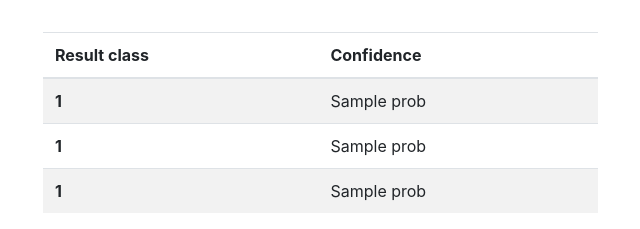
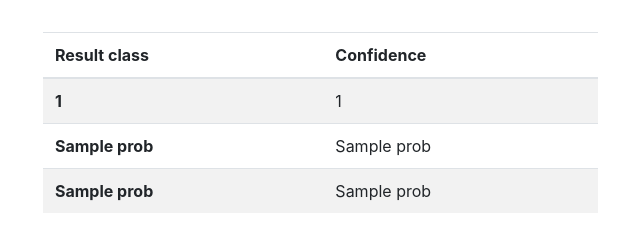
Before and after one commit to amancrackpot/DL-Image-Classification-on-Covid-Chest-X-ray-Scan-, a Python web app: template src/templates/result.html in a window 1280 px wide. Shown: the part 56-285 px from the top of the page, without its empty margins (42-682 px from the left). Run offline with Jinja, Linux system fonts and the light colour scheme; the template is opened without the code that fills it: most values are stand-ins (such as "Sample title", 1, 10 or a date in 2020); some libraries are stand-ins or nearby versions.

Commit message:
Update result.html

```diff
--- a/src/templates/result.html
+++ b/src/templates/result.html
@@ -13,8 +13,8 @@
   <tbody>
     {%for i in range(0, 3)%}
     <tr>
-      <th scope="row">{{result.get("probs")[i][0]}}</th>
-      <td>{{result.get("probs")[i][1]}}</td>
+      <th scope="row">{{result.get("probs")[0][i]}}</th>
+      <td>{{result.get("probs")[1][i]}}</td>
 
     </tr>
     {%endfor%}
```
